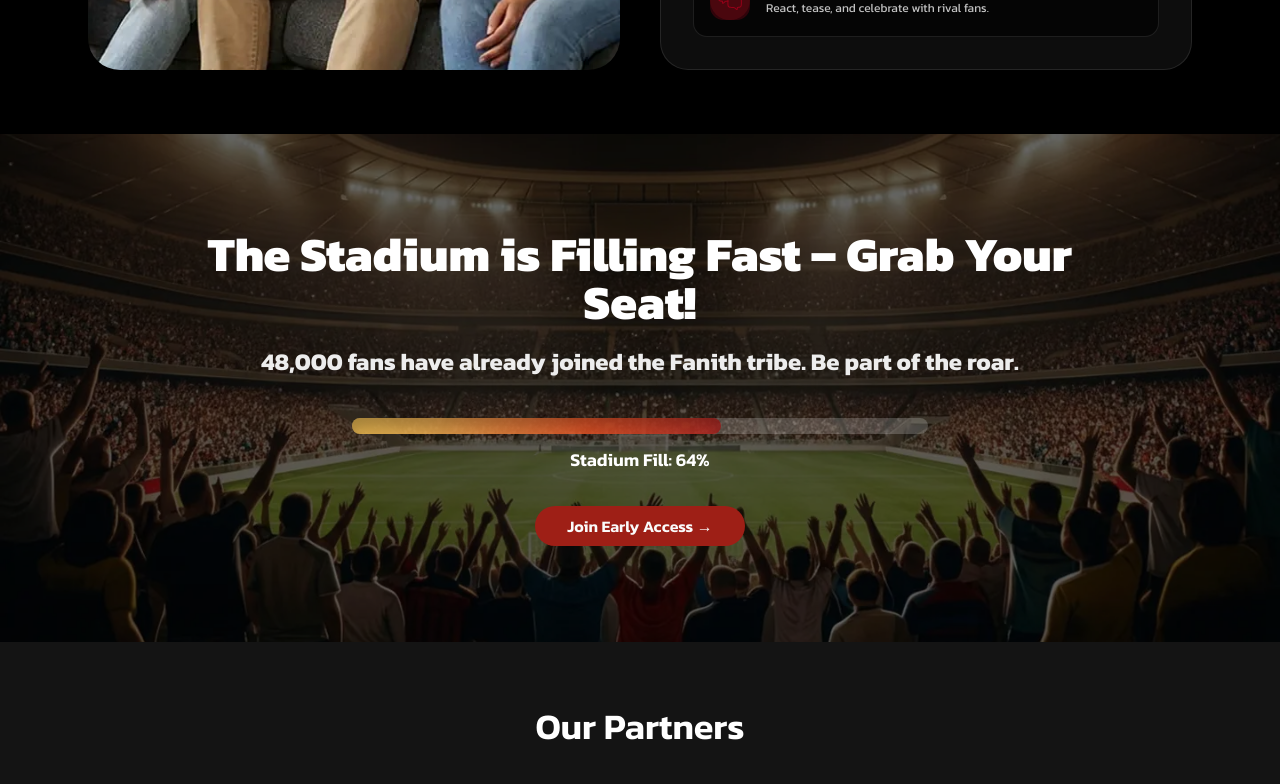
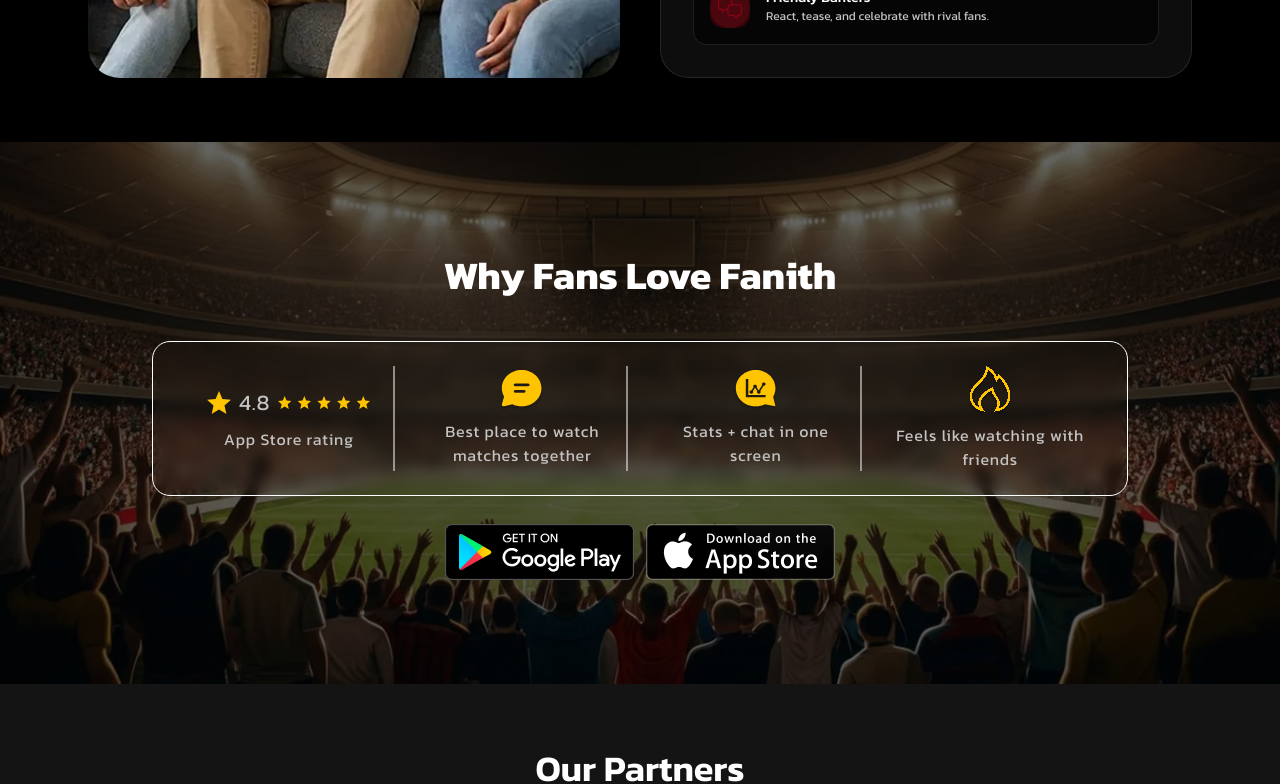
Before and after one commit to Fanith-app/fanith-website, a Next.js app: page / in a window 1280 px wide. Shown: the part 1960-2744 px from the top of the page. Built offline with nearby package versions, Linux system fonts and the light colour scheme.

Commit message:
Added the link to the download buttons.

```diff
--- a/src/app/(pages)/download/page.tsx
+++ b/src/app/(pages)/download/page.tsx
@@ -12,8 +12,6 @@
         title="Download Fanith"
         description="Follow the match, chat live, and share moments — all in one place."
         backgroundImage="/assets/images/download-banner.webp"
-        // ctaText="Download App"
-        // ctaLink="/join-beta"
       />
 
       <DownloadSecondSection
--- a/src/app/page.tsx
+++ b/src/app/page.tsx
@@ -2,8 +2,8 @@
 import HomeBanner from '../components/home/HomeBanner'
 import LiveMatchEnergy from '../components/home/LiveMatchEnergy'
 import PartnersAndFeatures from '../components/home/PartnersAndFeatures'
-import StadiumCTA from '../components/home/StadiumCTA'
 import WhatYouCanDo from '../components/home/WhatYouCanDo'
+import WhyPeopleLoveFanith from '../components/home/WhyPeopleLoveFanith'
 
 const page = () => {
   return (
@@ -11,7 +11,8 @@
       <HomeBanner />
       <LiveMatchEnergy />
       <WhatYouCanDo />
-      <StadiumCTA filledPercentage={64} joinedFans={48000} />
+      {/* <StadiumCTA filledPercentage={64} joinedFans={48000} /> */}
+      <WhyPeopleLoveFanith />
       {/* <LaunchCountdown /> */}
       {/* <EarlyAccess /> */}
       <PartnersAndFeatures />
--- a/src/components/common/DownlaodBanner.tsx
+++ b/src/components/common/DownlaodBanner.tsx
@@ -9,8 +9,6 @@
     title: string;
     description: string;
     backgroundImage: string;
-    // ctaText?: string;
-    // ctaLink?: string;
     children?: ReactNode;
     bottomcurve?: string;
 }
@@ -19,7 +17,6 @@
     title,
     description,
     backgroundImage,
-    // ctaText,
     bottomcurve = "lg:h-180 ",
     children,
 }: PageHeroProps) {
@@ -37,8 +34,6 @@
                     fill
                     className="w-full h-50"
                 />
-                {/* Dark Red Overlay */}
-                {/* <div className="absolute inset-0 bg-linear-to-b from-black/60 via-red-900/60 to-black/70" /> */}
             </div>
 
             {/* Content */}
@@ -117,38 +112,8 @@
                 </motion.div>
 
                 <div className=" flex justify-center items-center gap-3 pt-9 pb-1">
-                    <span><img src="/assets/images/Google-Play-Features.png" alt="Google Play Store" className="h-9 w-auto cursor-pointer" /></span>{" "}<span><img src="/assets/images/App-Store-Features.png" alt="App App Store" className="h-9 w-auto cursor-pointer" /></span>
+                    <span><a href="https://play.google.com/store/apps/details?id=com.fanithapp" rel="noopener noreferrer" target="_blank" className="href"><img src="/assets/images/Google-Play-Features.png" alt="Google Play Store" className="h-auto w-auto cursor-pointer" /></a></span>{" "}<span><img src="/assets/images/App-Store-Features.png" alt="App Store" className="h-auto w-auto cursor-pointer" /></span>
                 </div>
-
-                {/* CTA (Optional) */}
-                {/* {ctaText && (
-                    <motion.div
-                        variants={{
-                            hidden: { y: 30, opacity: 0, scale: 0.9 },
-                            visible: {
-                                y: 0,
-                                opacity: 1,
-                                scale: 1,
-                                transition: {
-                                    duration: 0.6,
-                                    ease: [0.25, 0.46, 0.45, 0.94],
-                                    delay: 0.3,
-                                    type: "spring",
-                                    stiffness: 120,
-                                    damping: 12
-                                }
-                            }
-                        }}
-                        className="mt-7"
-                    >
-                        <Button
-                            onClick={() => setModalOpen(true)}
-                            className="inline-flex items-center justify-center rounded-full bg-[#960018] px-10 py-2 pb-4 text-lg text-center font-normal text-[#F8F8F8] transform transition-all duration-300 ease-in-out hover:scale-105 hover:bg-[#960018] cursor-pointer"
-                        >
-                            {ctaText}
-                        </Button>
-                    </motion.div>
-                )} */}
 
             </motion.div>
 
--- a/src/components/common/ExperienceFanith.tsx
+++ b/src/components/common/ExperienceFanith.tsx
@@ -105,7 +105,7 @@
             {buttonText}
           </Button> */}
           <div className="flex justify-center items-center gap-3">
-            <span><a href="https://play.google.com/store/apps/details?id=com.fanithapp" rel="noopener noreferrer" target="_blank" className="href"><img src="/assets/images/Google-Play-Features.png" alt="Google Play Store" className="h-12 w-auto cursor-pointer" /></a></span>{" "}<span><img src="/assets/images/App-Store-Features.png" alt="App App Store" className="h-12 w-auto cursor-pointer" /></span>
+            <span><a href="https://play.google.com/store/apps/details?id=com.fanithapp" rel="noopener noreferrer" target="_blank" className="href"><img src="/assets/images/Google-Play-Features.png" alt="Google Play Store" className="h-12 w-auto cursor-pointer" /></a></span>{" "}<span><img src="/assets/images/App-Store-Features.png" alt="App Store" className="h-12 w-auto cursor-pointer" /></span>
           </div>
         </motion.div>
 
--- a/src/components/home/HomeBanner.tsx
+++ b/src/components/home/HomeBanner.tsx
@@ -71,7 +71,7 @@
             </div> */}
 
             <div className="relative z-10 flex justify-start items-center gap-3 pt-5 pb-3">
-            <span><img src="/assets/images/Google-Play-Features.png" alt="Google Play Store" className="h-12 w-auto cursor-pointer" /></span>{" "}<span><img src="/assets/images/App-Store-Features.png" alt="App App Store" className="h-12 w-auto cursor-pointer" /></span>
+            <span><a href="https://play.google.com/store/apps/details?id=com.fanithapp" rel="noopener noreferrer" target="_blank" className="href"><img src="/assets/images/Google-Play-Features.png" alt="Google Play Store" className="h-auto w-auto cursor-pointer" /></a></span>{" "}<span><img src="/assets/images/App-Store-Features.png" alt="App Store" className="h-12 w-auto cursor-pointer" /></span>
           </div>
 
             <p className="relative z-10 mt-2 mb-0 text-[#c3c3c3] tracking-wider flex justify-start items-center gap-2">
--- /dev/null
+++ b/src/components/home/WhyPeopleLoveFanith.tsx
@@ -0,0 +1,134 @@
+"use client";
+
+import { motion } from "framer-motion";
+import Image from "next/image";
+
+interface StadiumCTAProps {
+  filledPercentage?: number; // default 64
+  joinedFans?: number; // default 48000
+}
+
+export default function WhyPeopleLoveFanith() {
+
+
+  return (
+    <section className="relative overflow-hidden pt-20 pb-26">
+
+      {/* Background */}
+      <div className="absolute inset-0 -z-10">
+        <Image
+          src="/assets/images/Stadium_is_Filling_Fast.webp" // replace with your image
+          alt="Stadium Background"
+          fill
+          priority
+          className="object-cover"
+        />
+        <div className="absolute inset-0 bg-black/60" />
+      </div>
+
+      <motion.div
+          className="flex justify-center mt-6 mb-6"
+          variants={{
+            hidden: { y: 60, opacity: 0 },
+            visible: {
+              y: 0,
+              opacity: 1,
+              transition: {
+                duration: 0.8,
+                ease: [0.25, 0.46, 0.45, 0.94]
+              }
+            }
+          }}
+        >
+          {/* Gradient Border */}
+          <span className="p-0.5">
+            {/* Inner content */}
+            <span className="block pb-3 text-md md:text-xl xl:text-[39px] font-bold text-white font-[Montserrat]/700">
+              Why Fans Love Fanith
+            </span>
+          </span>
+        </motion.div>
+        <motion.div
+          className="relative mx-auto max-w-5xl px-6"
+          initial={{ y: 50, opacity: 0 }}
+          whileInView={{ y: 0, opacity: 1 }}
+          viewport={{ once: true }}
+          transition={{
+            duration: 0.8,
+            ease: [0.25, 0.46, 0.45, 0.94],
+            delay: 0.1
+          }}
+        >
+          <div className="
+    relative
+    rounded-2xl
+    border border-[#FFFFFF]
+    bg-[rgba(255, 255, 255, 0.05)]
+    backdrop-blur-[7.050000190734863px]
+    px-8 py-6
+  ">
+
+            <div className="grid grid-cols-2 md:grid-cols-4 gap-6 text-center items-center items-stretch">
+
+              {/* Item 1 */}
+              <div className="flex flex-col items-center justify-center space-y-2 md:border-r-2 md:border-white/50 px-2 h-full">
+                <p className="text-[#c3c3c3] tracking-wider flex justify-start items-center gap-2">
+                  <span><img src="/assets/svg/one-big-star.svg" alt="Star" className="w-6 h-auto" /></span><span className="text-[22px]">4.8</span><span><img src="/assets/svg/5-star.svg" alt="Star" className="w-23 h-auto" /></span>
+                </p>
+                <p className="text-[#c3c3c3] text-md tracking-wider">App Store rating</p>
+              </div>
+
+              {/* Item 2 */}
+              <div className="flex flex-col items-center justify-center space-y-2 md:border-r-2 md:border-white/50 px-2 h-full">
+                <div><img src="/assets/svg/watch-matches.svg" alt="Best place to watch matches together" className="w-11 h-full" /></div>
+                <p className="text-[#c3c3c3] text-md tracking-wider">
+                  Best place to watch matches together
+                </p>
+              </div>
+
+              {/* Item 3 */}
+              <div className="flex flex-col items-center justify-center space-y-2 md:border-r-2 md:border-white/50 px-2 h-full">
+                <div><img src="/assets/svg/stats-and-chats.svg" alt="Stats + chat in one screen" className="w-11 h-full" /></div>
+                <p className="text-[#c3c3c3] text-md tracking-wider">
+                  Stats + chat in one screen
+                </p>
+              </div>
+
+              {/* Item 4 */}
+              <div className="flex flex-col items-center justify-center space-y-2 px-2 h-full">
+                <div><img src="/assets/svg/watching-with-friends.svg" alt="Feels like watching with friends" className="w-11 h-full" /></div>
+                <p className="text-[#c3c3c3] text-md tracking-wider">
+                  Feels like watching with friends
+                </p>
+              </div>
+
+            </div>
+          </div>
+        </motion.div>
+        <motion.div
+          variants={{
+            hidden: { y: 30, opacity: 0, scale: 0.9 },
+            visible: {
+              y: 0,
+              opacity: 1,
+              scale: 1,
+              transition: {
+                duration: 0.6,
+                ease: [0.25, 0.46, 0.45, 0.94],
+                delay: 0.2,
+                type: "spring",
+                stiffness: 120,
+                damping: 12
+              }
+            }
+          }}
+          className="mt-7"
+        >
+          <div className="flex justify-center items-center gap-3">
+            <span><a href="https://play.google.com/store/apps/details?id=com.fanithapp" rel="noopener noreferrer" target="_blank" className="href"><img src="/assets/images/Google-Play-Features.png" alt="Google Play Store" className="h-auto w-auto cursor-pointer" /></a></span>{" "}<span><img src="/assets/images/App-Store-Features.png" alt="App Store" className="h-auto w-auto cursor-pointer" /></span>
+          </div>
+        </motion.div>
+
+    </section>
+  );
+}
--- a/src/components/layout/Header.tsx
+++ b/src/components/layout/Header.tsx
@@ -6,6 +6,7 @@
 import Link from "next/link";
 import { usePathname } from "next/navigation";
 import { useEffect, useState } from "react";
+import { RedirectToStore } from "../common/RedirectToStore";
 import EarlyAccessModal from "../modals/EarlyAccessModal";
 
 export default function Header() {
@@ -86,7 +87,7 @@
             {/* CTA + Mobile Toggle */}
             <div className="flex items-center gap-3">
               <button
-                onClick={handleJoinBeta}
+                onClick={RedirectToStore}
                 className="hidden lg:inline-flex items-center rounded-full bg-[#960018] px-5 py-2 text-sm font-semibold text-white transform transition-all duration-300 ease-in-out hover:scale-105 cursor-pointer"
               >
                 Download App
```
Also changed, not shown: src/components/common/Banner.tsx (+2 -14 lines), src/components/common/DownloadSecondSection.tsx (+5 -26 lines), src/components/common/RedirectToStore.tsx (added, +14 -0 lines).
